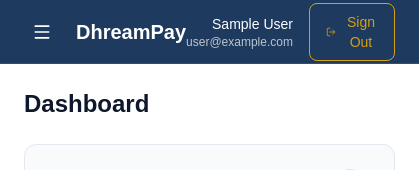
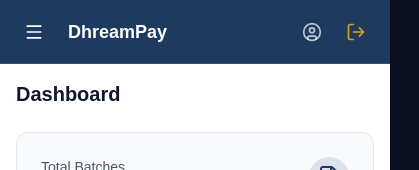
Before and after one commit to dromorongit/dhreampay, a Next.js app in the folder dhreampay-frontend/: page /dashboard in a window 390 px wide. Shown: the top 170 px of the page, 419 px wide, since content can reach past the window. Built offline with nearby package versions, Linux system fonts and the light colour scheme; no server answers; sample sign-in values are in the browser's storage.

Commit message:
Mobile Viewport

```diff
--- a/dhreampay-frontend/app/(dashboard)/dashboard/page.tsx
+++ b/dhreampay-frontend/app/(dashboard)/dashboard/page.tsx
@@ -30,8 +30,8 @@
   const matchRateAccent = summary.overallMatchRate >= 90 ? '#d4a017' : summary.overallMatchRate < 80 ? '#dc2626' : '#d4a017';
 
   return (
-    <div className="space-y-6 bg-white min-h-screen">
-      <h1 className="text-2xl font-bold text-[#0f172a]">Dashboard</h1>
+    <div className="space-y-6 bg-white min-h-screen w-full max-w-full">
+      <h1 className="text-xl sm:text-2xl font-bold text-[#0f172a]">Dashboard</h1>
 
       <div className="grid grid-cols-1 sm:grid-cols-2 lg:grid-cols-4 gap-6">
         <StatsCard
--- a/dhreampay-frontend/app/globals.css
+++ b/dhreampay-frontend/app/globals.css
@@ -14,6 +14,12 @@
   }
 }
 
+html,
+body {
+  overflow-x: hidden;
+  width: 100%;
+}
+
 body {
   color: var(--foreground);
   background: var(--background);
--- a/dhreampay-frontend/components/batches/BatchesTable.tsx
+++ b/dhreampay-frontend/components/batches/BatchesTable.tsx
@@ -44,9 +44,9 @@
   }
 
   return (
-    <div className="bg-[#f8fafc] rounded-xl border border-[#e2e8f0] overflow-hidden">
-<div className="overflow-x-auto">
-         <table className="w-full min-w-[768px]">
+<div className="bg-[#f8fafc] rounded-xl border border-[#e2e8f0] overflow-hidden w-full max-w-full">
+<div className="overflow-x-auto w-full max-w-full">
+          <table className="w-full min-w-[768px]">
           <thead>
             <tr className="bg-[#1e3a5f]">
               <th className="text-left text-xs font-medium text-white pb-3 px-4">
--- a/dhreampay-frontend/components/dashboard/RecentBatches.tsx
+++ b/dhreampay-frontend/components/dashboard/RecentBatches.tsx
@@ -42,14 +42,14 @@
   }
 
   return (
-    <div className="bg-[#f8fafc] rounded-xl p-6 border border-[#e2e8f0]">
+    <div className="bg-[#f8fafc] rounded-xl p-6 border border-[#e2e8f0] w-full max-w-full overflow-hidden">
       <div className="flex items-center justify-between mb-4">
         <h3 className="text-lg font-semibold text-[#0f172a]">Recent Settlement Batches</h3>
         <Link href="/batches" className="text-sm text-[#1e3a5f] hover:underline">
           View All
         </Link>
       </div>
-      <div className="overflow-x-auto">
+      <div className="overflow-x-auto w-full max-w-full">
         <table className="w-full">
           <thead>
             <tr className="bg-[#1e3a5f]">
--- a/dhreampay-frontend/components/exceptions/ExceptionsTable.tsx
+++ b/dhreampay-frontend/components/exceptions/ExceptionsTable.tsx
@@ -58,9 +58,9 @@
   }
 
   return (
-    <div className="bg-white rounded-xl border border-[#e2e8f0] overflow-hidden">
-<div className="overflow-x-auto">
-         <table className="w-full min-w-[768px]">
+<div className="bg-white rounded-xl border border-[#e2e8f0] overflow-hidden w-full max-w-full">
+<div className="overflow-x-auto w-full max-w-full">
+          <table className="w-full min-w-[768px]">
           <thead>
             <tr className="bg-[#1e3a5f]">
               <th className="text-left text-xs font-medium text-white pb-3 px-4">Exception ID</th>
--- a/dhreampay-frontend/components/layout/DashboardShell.tsx
+++ b/dhreampay-frontend/components/layout/DashboardShell.tsx
@@ -15,20 +15,20 @@
   const [isSidebarOpen, setIsSidebarOpen] = useState(false);
 
   return (
-    <div className="flex min-h-screen bg-white">
+    <div className="flex min-h-screen bg-white w-full overflow-x-hidden">
       <Sidebar
         userRole={userRole}
         isOpen={isSidebarOpen}
         onClose={() => setIsSidebarOpen(false)}
       />
-      <div className="lg:ml-64 flex flex-col flex-1">
+      <div className="lg:ml-64 flex flex-col flex-1 w-full max-w-full overflow-x-hidden">
         <Header
           pageTitle="DhreamPay"
           userName={userName}
           userEmail={userEmail}
           onMenuClick={() => setIsSidebarOpen(true)}
         />
-        <main className="flex-1 p-6 overflow-y-auto bg-white">{children}</main>
+        <main className="flex-1 p-4 sm:p-6 overflow-y-auto overflow-x-hidden bg-white w-full max-w-full">{children}</main>
       </div>
     </div>
   );
--- a/dhreampay-frontend/components/layout/Header.tsx
+++ b/dhreampay-frontend/components/layout/Header.tsx
@@ -1,7 +1,7 @@
 'use client';
 
 import { signOut } from 'next-auth/react';
-import { LogOut, Menu } from 'lucide-react';
+import { LogOut, Menu, UserCircle } from 'lucide-react';
 
 interface HeaderProps {
   pageTitle?: string;
@@ -12,7 +12,7 @@
 
 export function Header({ pageTitle = 'Dashboard', userName, userEmail, onMenuClick }: HeaderProps) {
   return (
-    <header className="h-16 bg-[#1e3a5f] border-b border-[rgba(255,255,255,0.1)] flex items-center justify-between px-6">
+    <header className="h-16 bg-[#1e3a5f] border-b border-[rgba(255,255,255,0.1)] flex items-center justify-between w-full px-4 sm:px-6">
       <div className="flex items-center gap-4">
         {onMenuClick && (
           <button
@@ -23,22 +23,36 @@
             <Menu size={20} className="text-white" />
           </button>
         )}
-        <h2 className="text-xl font-semibold text-white">{pageTitle}</h2>
+        <h2 className="text-lg sm:text-xl font-semibold text-white truncate">{pageTitle}</h2>
       </div>
 
-      <div className="flex items-center gap-4">
-        <div className="flex items-center gap-3">
+      <div className="flex items-center gap-2 sm:gap-4">
+        <div className="hidden sm:flex items-center gap-3">
           <div className="text-right">
             <p className="text-sm font-medium text-white">{userName ?? ''}</p>
             <p className="text-xs text-white/70">{userEmail ?? ''}</p>
           </div>
         </div>
         <button
+          className="sm:hidden p-2 text-white/70 hover:bg-white/10 rounded-lg transition-colors"
+          aria-label="User menu"
+          disabled
+        >
+          <UserCircle size={20} />
+        </button>
+        <button
           onClick={() => signOut({ callbackUrl: '/login' })}
-          className="flex items-center gap-2 px-4 py-2 text-sm font-medium text-[#d4a017] border border-[#d4a017] rounded-lg hover:bg-[#d4a017] hover:text-[#0f172a] transition-colors"
+          className="sm:hidden p-2 text-[#d4a017] hover:bg-[#d4a017] hover:text-[#0f172a] rounded-lg transition-colors"
+          aria-label="Sign out"
+        >
+          <LogOut size={20} />
+        </button>
+        <button
+          onClick={() => signOut({ callbackUrl: '/login' })}
+          className="hidden sm:flex items-center gap-2 px-4 py-2 text-sm font-medium text-[#d4a017] border border-[#d4a017] rounded-lg hover:bg-[#d4a017] hover:text-[#0f172a] transition-colors"
         >
           <LogOut size={16} />
-          Sign Out
+          <span>Sign Out</span>
         </button>
       </div>
     </header>
--- a/dhreampay-frontend/components/reconciliation/ReconciliationResultsTable.tsx
+++ b/dhreampay-frontend/components/reconciliation/ReconciliationResultsTable.tsx
@@ -48,9 +48,9 @@
   }
 
   return (
-    <div className="bg-white rounded-xl border border-[#e2e8f0] overflow-hidden">
-<div className="overflow-x-auto">
-         <table className="w-full min-w-[768px]">
+<div className="bg-white rounded-xl border border-[#e2e8f0] overflow-hidden w-full max-w-full">
+<div className="overflow-x-auto w-full max-w-full">
+          <table className="w-full min-w-[768px]">
           <thead>
             <tr className="bg-[#1e3a5f]">
               <th className="text-left text-xs font-medium text-white pb-3 px-4">Record ID</th>
--- a/dhreampay-frontend/components/transactions/TransactionsTable.tsx
+++ b/dhreampay-frontend/components/transactions/TransactionsTable.tsx
@@ -51,9 +51,9 @@
   }
 
   return (
-    <div className="bg-white rounded-xl border border-[#e2e8f0] overflow-hidden">
-<div className="overflow-x-auto">
-         <table className="w-full min-w-[768px]">
+<div className="bg-white rounded-xl border border-[#e2e8f0] overflow-hidden w-full max-w-full">
+<div className="overflow-x-auto w-full max-w-full">
+          <table className="w-full min-w-[768px]">
           <thead>
             <tr className="bg-[#1e3a5f]">
               <th className="text-left text-xs font-medium text-white pb-3 px-4">Transaction ID</th>
--- a/dhreampay-frontend/components/users/UsersTable.tsx
+++ b/dhreampay-frontend/components/users/UsersTable.tsx
@@ -70,9 +70,9 @@
 
   return (
     <>
-      <div className="bg-white rounded-xl border border-[#e2e8f0] overflow-hidden">
-<div className="overflow-x-auto">
-         <table className="w-full min-w-[768px]">
+<div className="bg-white rounded-xl border border-[#e2e8f0] overflow-hidden w-full max-w-full">
+<div className="overflow-x-auto w-full max-w-full">
+          <table className="w-full min-w-[768px]">
             <thead>
               <tr className="bg-[#1e3a5f]">
                 <th className="text-left text-xs font-medium text-white pb-3 px-4">Name</th>
--- a/dhreampay-frontend/components/vip/VIPAccountsTable.tsx
+++ b/dhreampay-frontend/components/vip/VIPAccountsTable.tsx
@@ -36,9 +36,9 @@
   const isAdmin = userRole === 'admin';
 
   return (
-    <div className="bg-white rounded-xl border border-[#e2e8f0] overflow-hidden">
-<div className="overflow-x-auto">
-         <table className="w-full min-w-[768px]">
+<div className="bg-white rounded-xl border border-[#e2e8f0] overflow-hidden w-full max-w-full">
+<div className="overflow-x-auto w-full max-w-full">
+          <table className="w-full min-w-[768px]">
           <thead>
             <tr className="bg-[#1e3a5f]">
               <th className="text-left text-xs font-medium text-white pb-3 px-4">Account ID</th>
```
